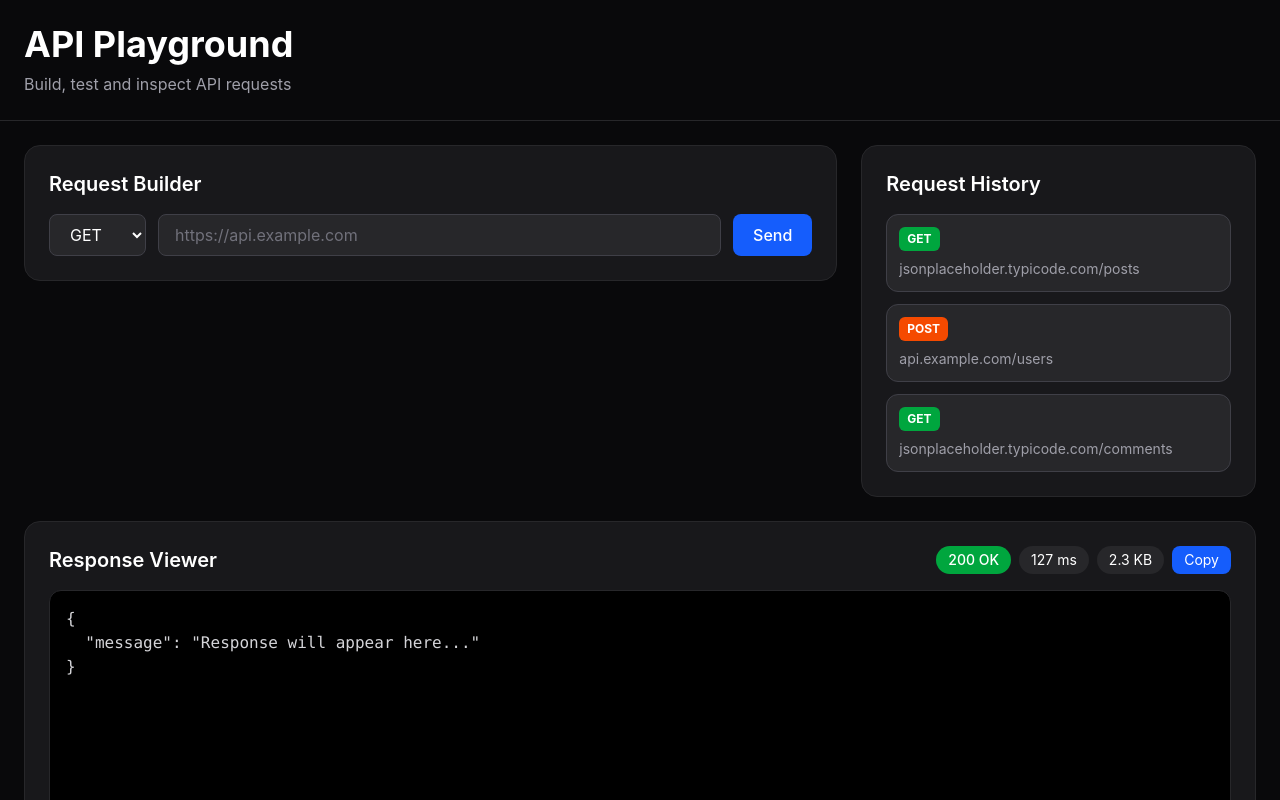
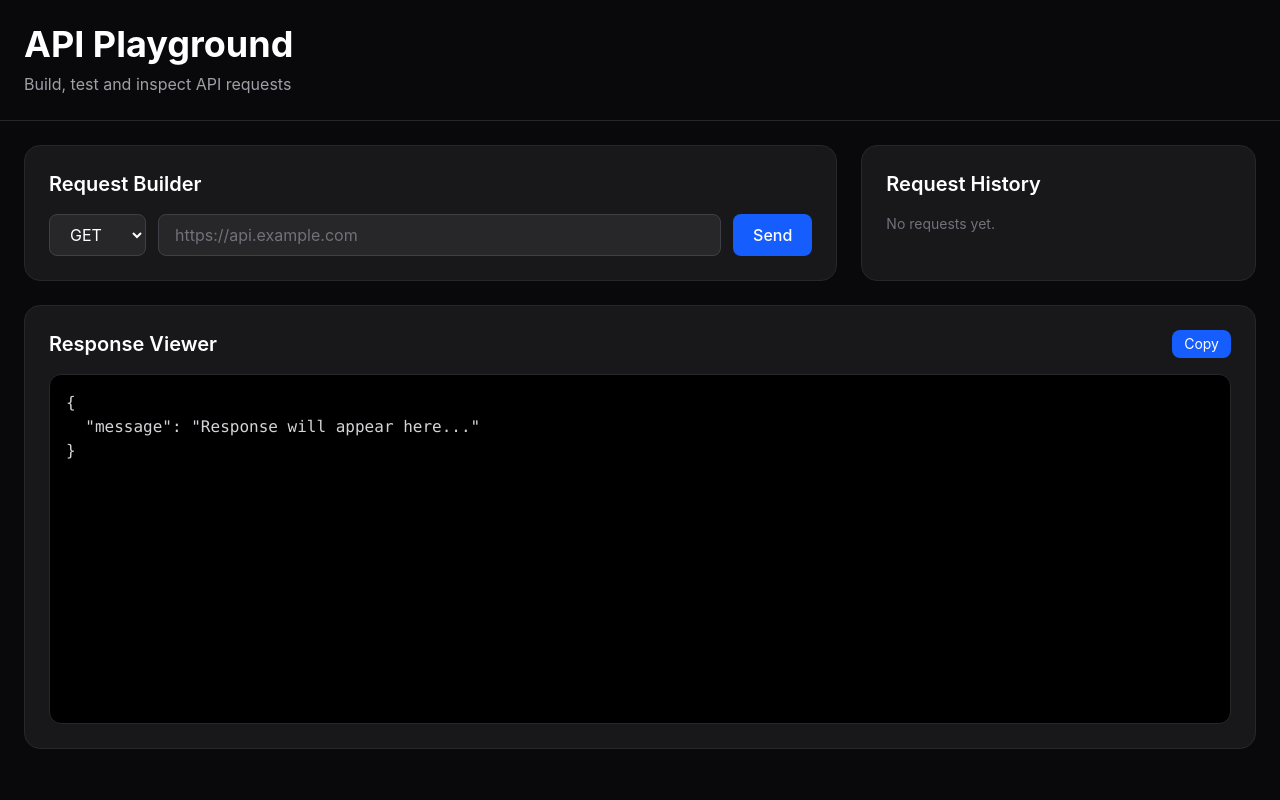
Before and after one commit to anweshasingh67/api-playground, a React (Vite) app: page / in a window 1280 px wide. Shown: the top 800 px of the page. Built offline with nearby package versions, Linux system fonts and the light colour scheme.

Commit message:
add API logic, response viewer, history with localStorage

```diff
--- a/src/App.jsx
+++ b/src/App.jsx
@@ -1,5 +1,4 @@
 import { useState } from "react";
-
 import Header from "./components/Header";
 import RequestBuilder from "./components/RequestBuilder";
 import ResponseViewer from "./components/ResponseViewer";
@@ -9,29 +8,64 @@ function App() {
   const [method, setMethod] = useState("GET");
   const [url, setUrl] = useState("");
   const [response, setResponse] = useState(null);
+  const [loading, setLoading] = useState(false);
+  const [error, setError] = useState(null);
+  const [history, setHistory] = useState(() => {
+  const saved = localStorage.getItem("api-history");
+  return saved ? JSON.parse(saved) : [];
+});
+
+  const handleSend = async () => {
+    if (!url) return;
+    setLoading(true);
+    setError(null);
+    setResponse(null);
+
+    try {
+      const startTime = Date.now();
+      const res = await fetch(url, { method });
+      const timeTaken = Date.now() - startTime;
+      const text = await res.text();
+      const data = JSON.parse(text);
+      const size = (new Blob([text]).size / 1024).toFixed(1);
+      const statusText = res.statusText || (res.status === 200 ? "OK" : "");
+
+      setResponse({
+        status: res.status,
+        statusText,
+        timeTaken,
+        size,
+        data,
+      });
+      const newEntry = { method, url };
+      const updatedHistory = [newEntry, ...history];
+      setHistory(updatedHistory);
+      localStorage.setItem("api-history", JSON.stringify(updatedHistory));
+    } catch(err) {
+      setError("Something went wrong. Check the URL and try again.");
+    } finally {
+      setLoading(false);
+    }
+  };
 
   return (
     <div className="min-h-screen bg-zinc-950 text-white">
       <Header />
-
       <main className="max-w-7xl mx-auto p-6 space-y-6">
-
         <div className="grid lg:grid-cols-3 gap-6">
-
           <div className="lg:col-span-2">
             <RequestBuilder
               method={method}
               setMethod={setMethod}
               url={url}
               setUrl={setUrl}
+              onSend={handleSend}
+              loading={loading}
             />
           </div>
-
-          <HistoryPanel />
+          <HistoryPanel history={history} setUrl={setUrl} setMethod={setMethod} />
         </div>
-
-        <ResponseViewer response={response} />
-
+        <ResponseViewer response={response} error={error} />
       </main>
     </div>
   );
--- a/src/components/HistoryPanel.jsx
+++ b/src/components/HistoryPanel.jsx
@@ -1,56 +1,39 @@
-function HistoryPanel() {
-  const history = [
-    {
-      method: "GET",
-      url: "jsonplaceholder.typicode.com/posts",
-    },
-    {
-      method: "POST",
-      url: "api.example.com/users",
-    },
-    {
-      method: "GET",
-      url: "jsonplaceholder.typicode.com/comments",
-    },
-  ];
-
+function HistoryPanel({ history, setUrl, setMethod }) {
   return (
     <div className="bg-zinc-900 border border-zinc-800 rounded-2xl p-6 h-full">
-
       <h2 className="text-xl font-semibold mb-4">
         Request History
       </h2>
 
       <div className="space-y-3 max-h-[350px] overflow-y-auto">
-
-        {history.map((item, index) => (
+        {history.length === 0 ? (
+          <p className="text-zinc-500 text-sm">No requests yet.</p>
+        ) : (
+          history.map((item, index) => (
             <div
               key={index}
-            className="bg-zinc-800 border border-zinc-700 rounded-xl p-3"
+              onClick={() => {
+                setUrl(item.url);
+                setMethod(item.method);
+              }}
+              className="bg-zinc-800 border border-zinc-700 rounded-xl p-3 cursor-pointer hover:border-zinc-500 transition-colors"
             >
               <div className="flex items-center gap-2 mb-2">
-
                 <span
                   className={`px-2 py-1 rounded-md text-xs font-bold ${
-                  item.method === "GET"
-                    ? "bg-green-600"
-                    : "bg-orange-600"
+                    item.method === "GET" ? "bg-green-600" : "bg-orange-600"
                   }`}
                 >
                   {item.method}
                 </span>
-
               </div>
-
               <div className="text-sm text-zinc-400 break-all">
                 {item.url}
               </div>
-
             </div>
-        ))}
-
+          ))
+        )}
       </div>
-
     </div>
   );
 }
--- a/src/components/RequestBuilder.jsx
+++ b/src/components/RequestBuilder.jsx
@@ -3,16 +3,15 @@ function RequestBuilder({
   setMethod,
   url,
   setUrl,
+  onSend,
+  loading,
 }) {
   return (
     <div className="bg-zinc-900 border border-zinc-800 rounded-2xl p-6">
-
       <h2 className="text-xl font-semibold mb-4">
         Request Builder
       </h2>
-
       <div className="flex gap-3">
-
         <select
           value={method}
           onChange={(e) => setMethod(e.target.value)}
@@ -31,13 +30,13 @@ function RequestBuilder({
         />
 
         <button
-          className="bg-blue-600 hover:bg-blue-700 px-5 py-2 rounded-lg font-medium transition-colors"
+          onClick={onSend}
+          disabled={loading}
+          className="bg-blue-600 hover:bg-blue-700 disabled:bg-blue-900 px-5 py-2 rounded-lg font-medium transition-colors"
         >
-          Send
+          {loading ? "Sending..." : "Send"}
         </button>
-
       </div>
-
     </div>
   );
 }
--- a/src/components/ResponseViewer.jsx
+++ b/src/components/ResponseViewer.jsx
@@ -1,45 +1,45 @@
-function ResponseViewer({ response }) {
+function ResponseViewer({ response, error }) {
+  const handleCopy = () => {
+    if (response) {
+      navigator.clipboard.writeText(JSON.stringify(response.data, null, 2));
+    }
+  };
+
   return (
     <div className="bg-zinc-900 border border-zinc-800 rounded-2xl p-6">
-
       <div className="flex flex-wrap items-center justify-between gap-3 mb-4">
-
-        <h2 className="text-xl font-semibold">
-          Response Viewer
-        </h2>
+        <h2 className="text-xl font-semibold">Response Viewer</h2>
 
         <div className="flex flex-wrap gap-2">
-
-          <span className="px-3 py-1 rounded-full bg-green-600 text-sm font-medium">
-            200 OK
-          </span>
-
-          <span className="px-3 py-1 rounded-full bg-zinc-800 text-sm">
-            127 ms
-          </span>
-
-          <span className="px-3 py-1 rounded-full bg-zinc-800 text-sm">
-            2.3 KB
-          </span>
-
-          <button className="bg-blue-600 hover:bg-blue-700 px-3 py-1 rounded-lg text-sm transition-colors">
+          {response && (
+            <>
+              <span className={`px-3 py-1 rounded-full text-sm font-medium ${response.status >= 200 && response.status < 300 ? "bg-green-600" : "bg-red-600"}`}>
+                {response.status} {response.statusText}
+              </span>
+              <span className="px-3 py-1 rounded-full bg-zinc-800 text-sm">
+              {response.timeTaken} ms
+            </span>
+            <span className="px-3 py-1 rounded-full bg-zinc-800 text-sm">
+              {response.size} KB
+            </span>
+            </>
+          )}
+          <button
+            onClick={handleCopy}
+            className="bg-blue-600 hover:bg-blue-700 px-3 py-1 rounded-lg text-sm transition-colors"
+          >
             Copy
           </button>
-
         </div>
-
       </div>
 
       <pre className="bg-black border border-zinc-800 rounded-xl p-4 min-h-[350px] overflow-auto text-zinc-300">
-
-        {response
-          ? JSON.stringify(response, null, 2)
-          : `{
-  "message": "Response will appear here..."
-}`}
-
+        {error
+          ? `Error: ${error}`
+          : response
+          ? JSON.stringify(response.data, null, 2)
+          : `{\n  "message": "Response will appear here..."\n}`}
       </pre>
-
     </div>
   );
 }
```
Lines whose indentation alone changed are shown as unchanged.
